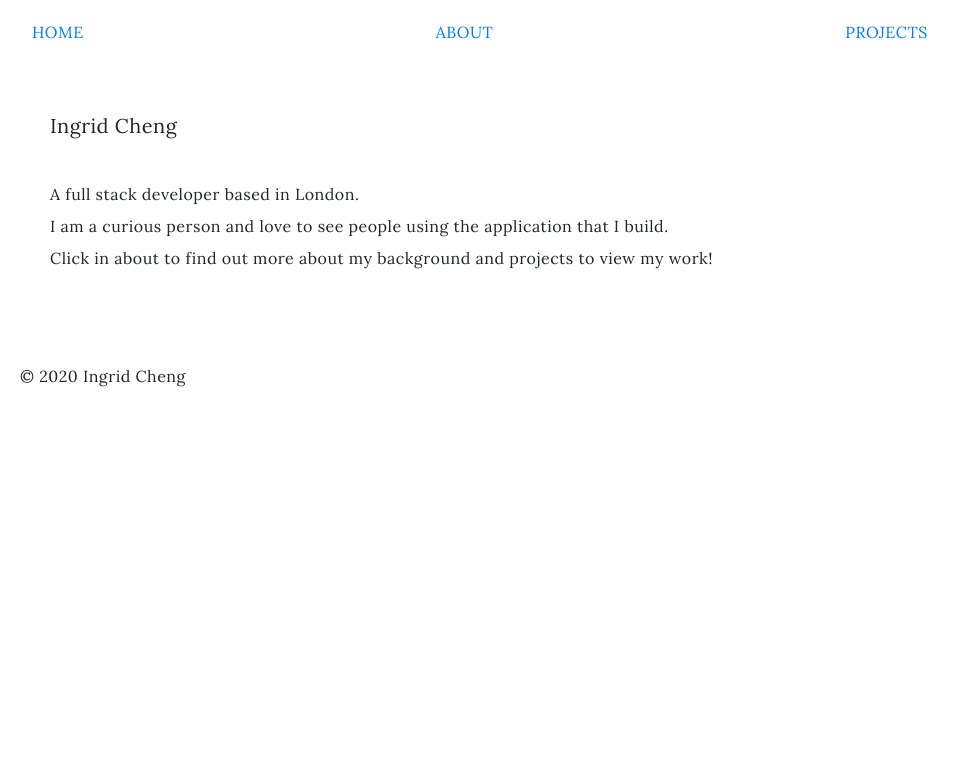
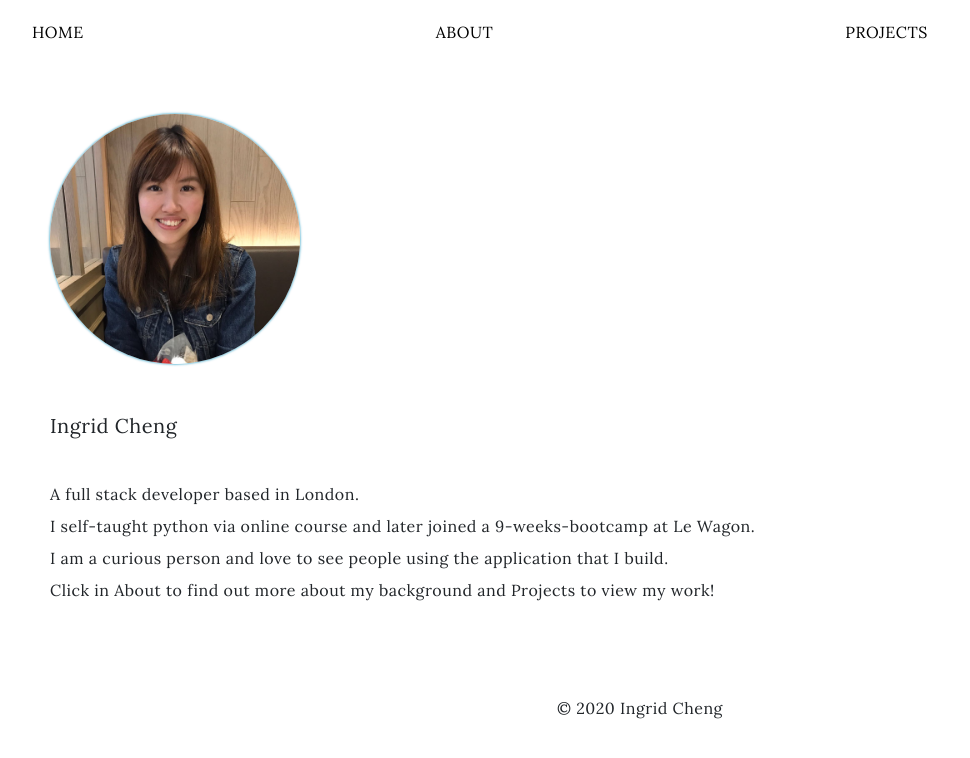
Before and after one commit to ingridwy/ingrid-portfolio, a React (Create React App) app: page / in a window 1280 px wide. Shown: the top 758 px of the page, without its empty margins (0-970 px from the left). Built offline with nearby package versions, Linux system fonts and the light colour scheme.

Commit message:
avatar added and styling done

```diff
--- a/public/index.html
+++ b/public/index.html
@@ -2,12 +2,12 @@
 <html lang="en">
   <head>
     <meta charset="utf-8" />
-    <link rel="icon" href="%PUBLIC_URL%/favicon.ico" />
+    <link rel="icon" href="%PUBLIC_URL%/image/icfavicon.png" />
     <meta name="viewport" content="width=device-width, initial-scale=1" />
     <meta name="theme-color" content="#000000" />
     <meta
       name="description"
-      content="Web site created using create-react-app"
+      content="Ingrid's Portfolio"
     />
     <link rel="apple-touch-icon" href="%PUBLIC_URL%/logo192.png" />
     <!--
@@ -25,7 +25,7 @@
       Learn how to configure a non-root public URL by running `npm run build`.
     -->
     <link href="https://fonts.googleapis.com/css2?family=Lora&display=swap" rel="stylesheet">
-    <title>Portfolio</title>
+    <title>Ingrid Cheng</title>
   </head>
   <body>
     <noscript>.</noscript>
--- a/src/App.css
+++ b/src/App.css
@@ -41,13 +41,31 @@
   }
 }
  /*header*/
-#header{
+.header-link{
   text-decoration: none;
   text-transform: uppercase;
+  color:black;
 }
+.header-link:hover{
+  text-decoration: none;
+  text-transform: uppercase;
+  color:grey;
+}
+
  /*home*/
 .home-container{
   padding: 50px;
+}
+.home-photo{
+  width: 250px;
+  height: 250px;
+  border-radius: 50%;
+  object-fit: cover;
+  object-position: 50% 0%;
+  box-shadow: 0 0 2px 1px rgba(0, 140, 186, 0.5);
+}
+.home-text{
+  padding:50px 0 0 ;
 }
 
   /*about*/
@@ -78,4 +96,5 @@
 /*footer*/
 .footer{
   padding: 20px;
+  text-align: center;
 }
--- a/src/components/About.js
+++ b/src/components/About.js
@@ -12,8 +12,9 @@ class About extends React.Component{
 
        <div className="intro about-item">
         <p>
-            Hi, I'm Ingrid.<br></br>
-            I self-taught python via online course and later joined a 9-weeks-bootcamp at Le Wagon. <br></br>
+            Hi, I'm Ingrid, a self-taught developer who recently accomplished Le Wagon coding bootcamp.<br></br>
+            See below for my tech skill and experience.
+            <br></br>
 
             </p>
         </div>
@@ -22,14 +23,14 @@ class About extends React.Component{
           <h2>Skills</h2>
           <ul className="about-list">
             <li>Ruby on Rails</li>
+            <li>JavaScript ES6</li>
             <li>PostgreSQL</li>
+            <li>JQuery</li>
             <li>HTML5</li>
             <li>SCSS</li>
-            <li>JavaScript ES6</li>
             <li>React</li>
+            <li>react-router</li>
             <li>Vue</li>
-            <li>JQuery</li>
-            <li>react-router</li>
             <li>Bootstrap3</li>
             <li>REST APIs</li>
             <li>Git</li>
--- a/src/components/Header.js
+++ b/src/components/Header.js
@@ -9,13 +9,13 @@ import 'bootstrap/dist/css/bootstrap.css';
       <nav class="navbar navbar-expand-lg navbar-light " >
         <div class="collapse navbar-collapse" id="navbarNav">
           <a class="nav-link flex-fill heade-item" >
-            <Link to="/">Home</Link>
+            <Link to="/" className= "header-link">Home</Link>
             </a>
             <a class="nav-link flex-fill" >
-              <Link to="/about">About</Link>
+              <Link to="/about" className= "header-link">About</Link>
             </a>
             <a class="nav-link flex-fill">
-              <Link to="/projects">Projects</Link>
+              <Link to="/projects" className= "header-link">Projects</Link>
             </a>
         </div>
       </nav>
--- a/src/components/Home.js
+++ b/src/components/Home.js
@@ -8,10 +8,14 @@ class Home extends React.Component {
       <div>
         <Header />
         <div className="home-container">
-          <h5>Ingrid Cheng</h5><br></br>
-       <p> A full stack developer based in London.<br></br>
-        I am a curious person and love to see people using the application that I build. <br></br>
-        Click in about to find out more about my background and projects to view my work! </p>
+          <img src="./image/photo.jpeg" alt="Ingrid's photo" class="home-photo"></img><br></br>
+          <div className="home-text">
+            <h5>Ingrid Cheng</h5><br></br>
+            <p> A full stack developer based in London.<br></br>
+              I self-taught python via online course and later joined a 9-weeks-bootcamp at Le Wagon.<br></br>
+              I am a curious person and love to see people using the application that I build. <br></br>
+              Click in About to find out more about my background and Projects to view my work! </p>
+          </div>
         </div>
         <Footer />
       </div>
```
Also changed, not shown: public/image/icfavicon.png (added), public/image/photo.jpeg (added).
